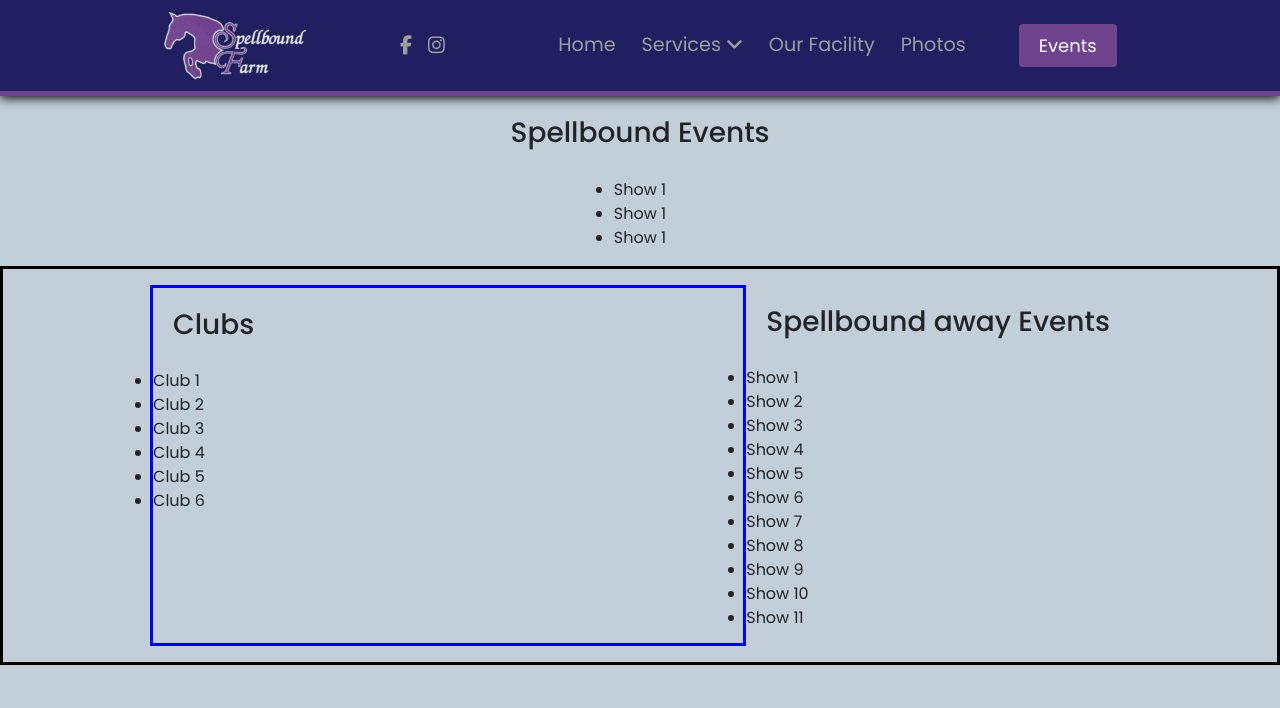
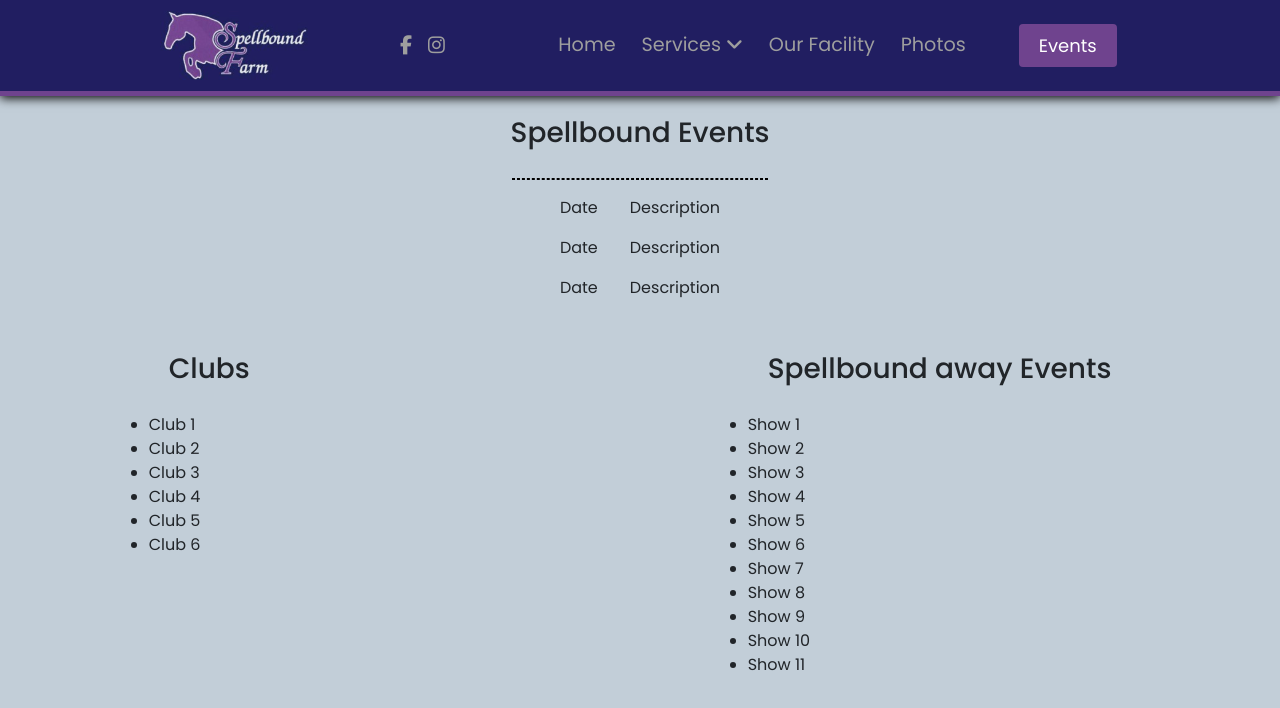
Before and after one commit to supermonkey74/SBF-React, a React (Create React App) app: page /events in a window 1280 px wide. Shown: the top 708 px of the page. Built offline with nearby package versions, Linux system fonts and the light colour scheme; some icons are missing; the HTML template or start-up script is replaced by a standard one.

Commit message:
Events Page additions

```diff
--- a/src/Components/pages/Events.css
+++ b/src/Components/pages/Events.css
@@ -26,7 +26,7 @@
     justify-content: center;
     display: flex;
     flex-direction: row;
-    border: black solid;
+    /* border: black solid; */
     padding: 1rem;
 
 }
@@ -35,10 +35,38 @@
 
 .club-events {
     width: 48%;
-    border: blue solid;
+    /* border: blue solid; */
 }
 
 .sbf-events {
 
 
 }
+
+
+.underline-large {
+
+    border: 1px dashed #000;
+    width: 20%;
+    margin: auto;
+
+}
+
+.sbf-show-list {
+
+        padding-top: 1rem;
+        display: flex;
+        flex-direction: row
+        ;
+}
+
+.show-list-item-date {
+
+    list-style-type: none;
+}
+
+.show-list-desc {
+
+    margin-left: 2rem;
+    list-style-type: none;
+}
--- a/src/Components/pages/Events.js
+++ b/src/Components/pages/Events.js
@@ -10,13 +10,19 @@ export default function Events() {
 
             <div className="spellbound-events">
                 <h3 className="sbf-events-title">Spellbound Events</h3>
-
+                    <div className="underline-large"></div>
                     {/* <img src={Logo} alt="" className="" /> */}
 
-                <ul className="">
-                    <li>Show 1</li>
-                    <li>Show 1</li>
-                    <li>Show 1</li>
+                <ul className="5">
+                    <div className="sbf-show-list">
+                    <li className="show-list-item-date">Date</li> <li className="show-list-desc">Description</li>
+                    </div>
+                    <div className="sbf-show-list">
+                    <li className="show-list-item-date">Date</li> <li className="show-list-desc">Description</li>
+                    </div>
+                    <div className="sbf-show-list">
+                    <li className="show-list-item-date">Date</li> <li className="show-list-desc">Description</li>
+                    </div>
                 </ul>
             </div>
                     <div className="clubs-container">
```
